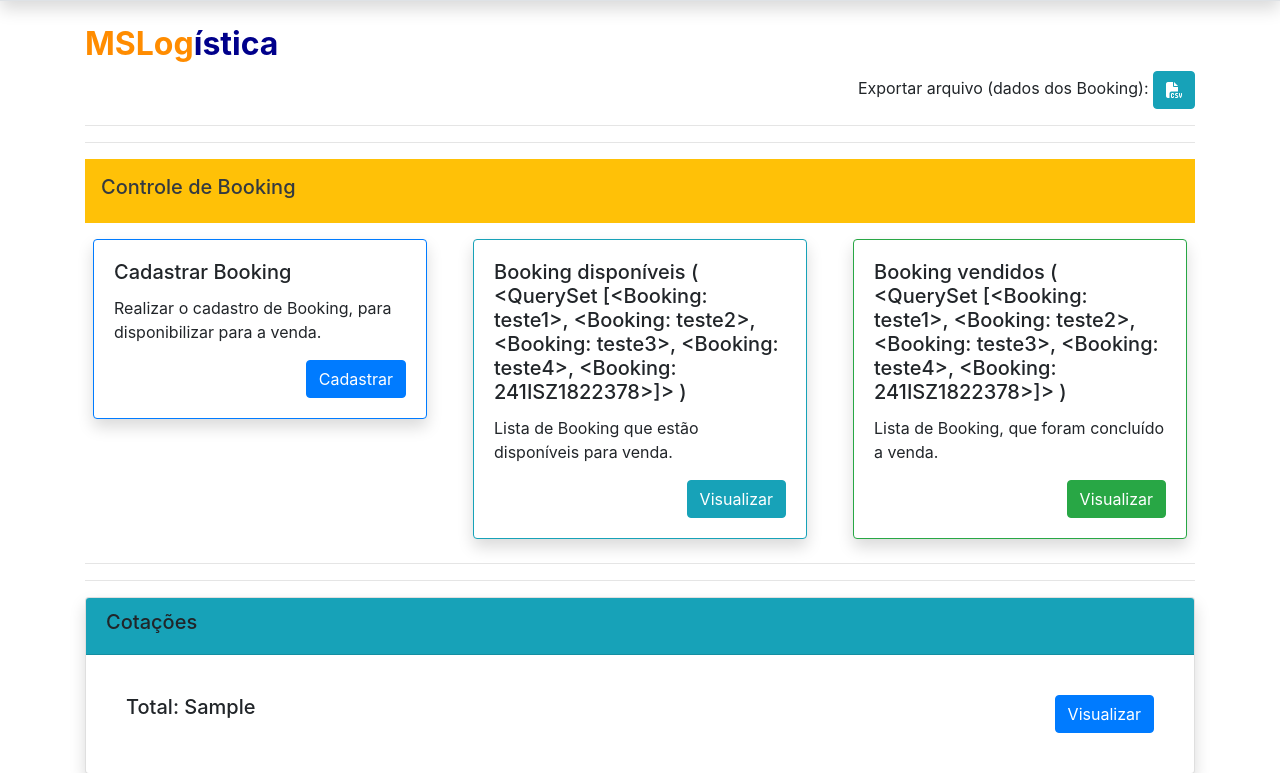
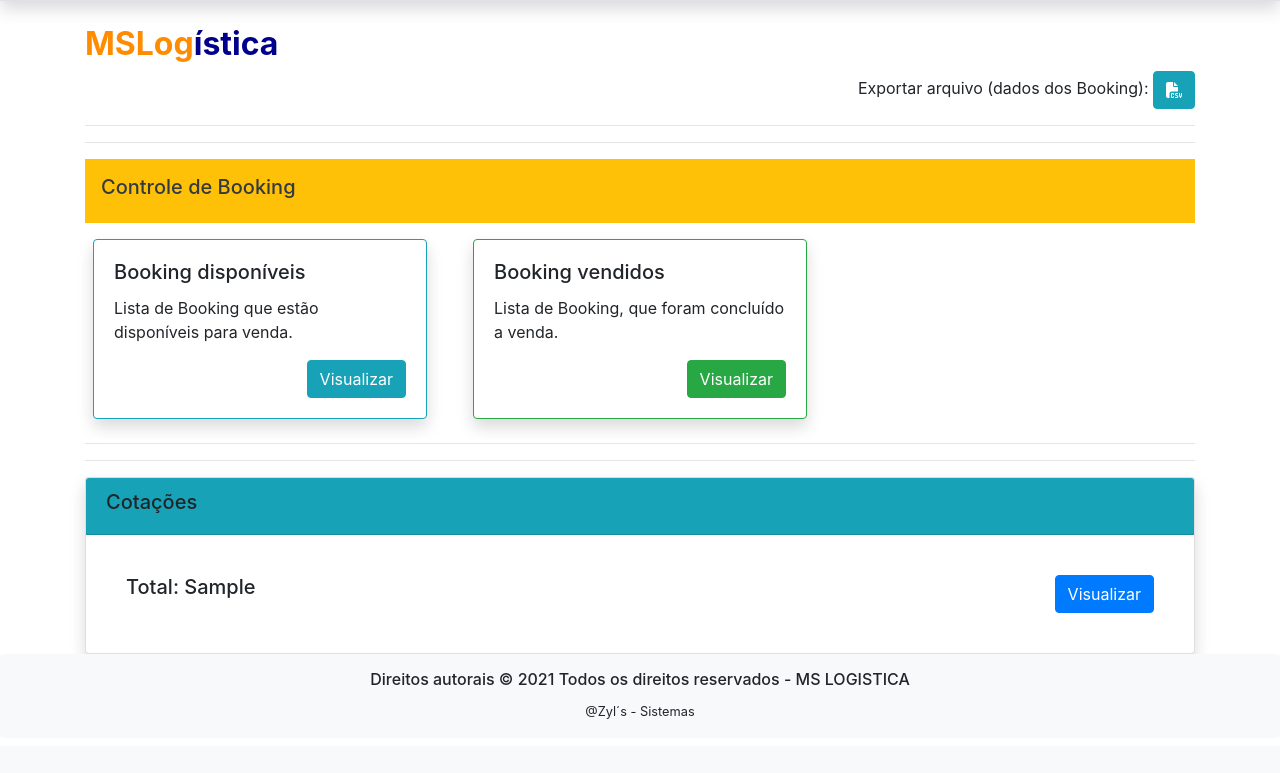
Before and after one commit to Rosivaldojesus/mslogistica, a Django app: template apps/core/templates/core/index.html in a window 1280 px wide. Shown: the part 56-829 px from the top of the page. After the commit the page ends 775 px from the top, so only its background shows below. Run offline with Django 3.2, Linux system fonts and the light colour scheme; data comes from the database, SQL or seed files in the repository; both versions use the stored data as it was after the commit; the template is opened without the code that fills it: values that come from a table or form of the project are taken from there, most other values are stand-ins (such as "Sample title", 1, 10 or a date in 2020); parts of the project's set-up code (start-up, migrations or seed data) failed here and were passed over; some libraries are stand-ins or nearby versions.

Commit message:
Ajuste nos formularios

```diff
--- a/apps/core/templates/core/index.html
+++ b/apps/core/templates/core/index.html
@@ -12,8 +12,8 @@
         <div class="alert {{ message.tags }}" role="alert">
             {{ message }}
         </div>
-      {% endfor %}
-      {% endif %}
+    {% endfor %}
+    {% endif %}
   <!-- FIM Messagens -->
   </div>
 
@@ -36,6 +36,7 @@
     <div class="p-3 mb-2 bg-warning text-dark"><h5>Controle de Booking</h5></div>
     <div class="card border-0 ">
       <div class="row">
+          {% if request.user.groups.all.0.name == "Administracao" %}
         <div class="col-sm-4">
           <div class="card mt-2 mb-2 mr-2 ml-2 shadow border border-primary">
             <div class="card-body">
@@ -47,10 +48,13 @@
             </div>
           </div>
         </div>
+        {% endif %}
         <div class="col-sm-4">
           <div class="card mt-2 mb-2 mr-2 ml-2 shadow border border-info">
             <div class="card-body">
-              <h5 class="card-title">Booking disponíveis ( {{ quantidade_boooking_disponivel }} ) </h5>
+
+                <h5 class="card-title">Booking disponíveis <!-- ( {{ quantidade_boooking_disponivel }} )  --></h5>
+
               <p class="card-text">Lista de Booking que estão disponíveis para venda.</p>
               <div align="right">
                 <a href="/booking/lista-booking-disponivel/" class="btn btn-info">Visualizar</a>
@@ -61,7 +65,7 @@
         <div class="col-sm-4">
           <div class="card mt-2 mb-2 mr-2 ml-2 shadow border border-success">
             <div class="card-body">
-              <h5 class="card-title">Booking vendidos ( {{ quantidade_boooking_vendido }} )</h5>
+              <h5 class="card-title">Booking vendidos <!-- ( {{ quantidade_boooking_vendido }} ) --> </h5>
               <p class="card-text">Lista de Booking, que foram concluído a venda.</p>
               <div align="right">
                 <a href="/booking/lista-booking-vendido/" class="btn btn-success">Visualizar</a>
--- a/apps/core/views.py
+++ b/apps/core/views.py
@@ -37,7 +37,6 @@ def Index(request):
         'quantidade_boooking_disponivel':quantidade_boooking_disponivel,
         'quantidade_boooking_vendido': quantidade_boooking_vendido,
         'quantidade_cotacoes': quantidade_cotacoes,
-
         })
 
 
```
Also changed, not shown: db.sqlite3.
